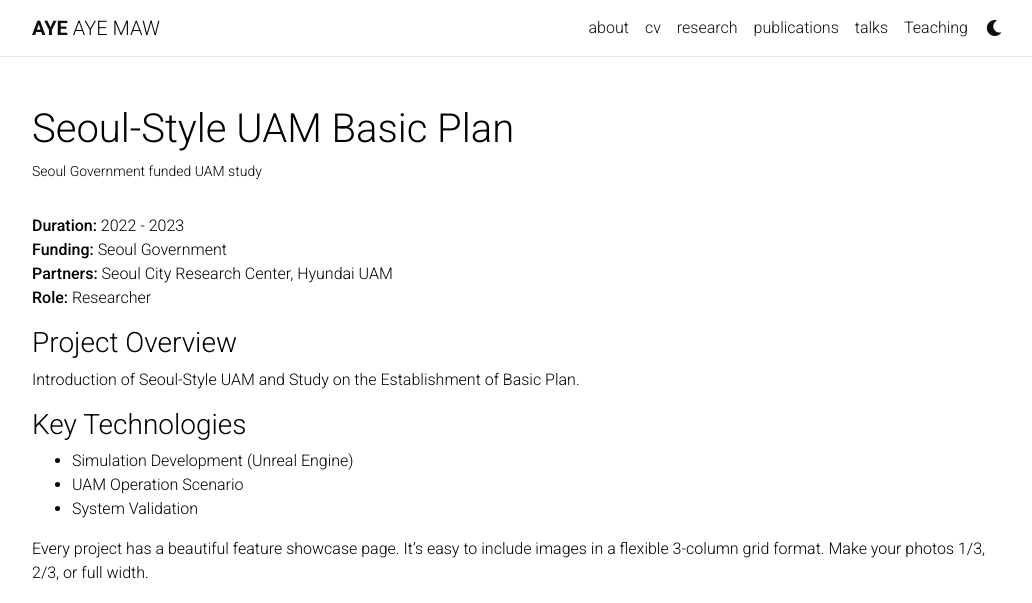
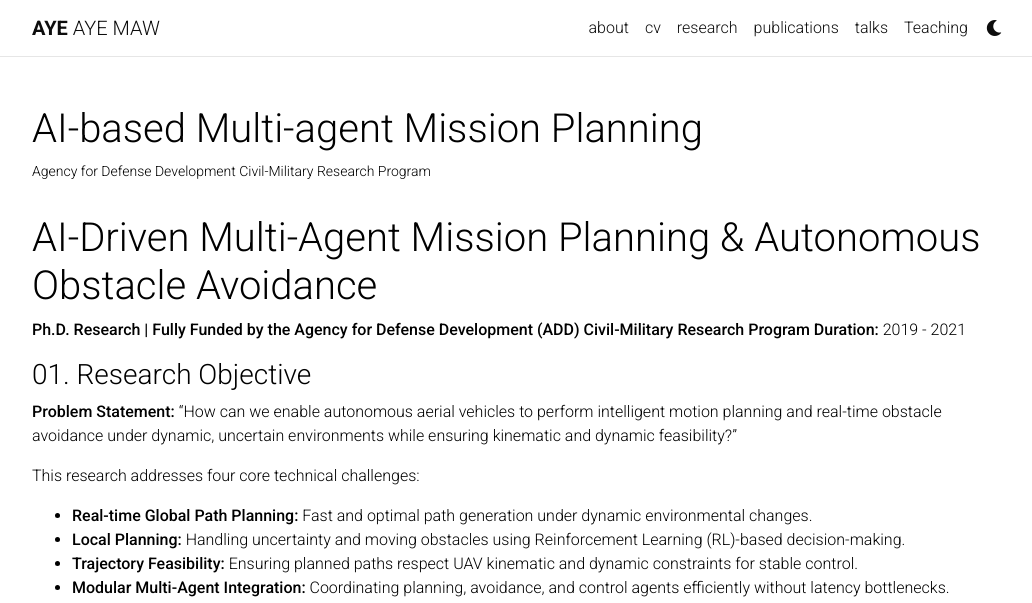
Before and after one commit to miayemaw/miayemaw.github.io, a Jekyll site: the page built from _projects/3_project.md, in a window 1280 px wide and 1400 px high. Shown: the top 603 px of the window, without its empty margins (123-1155 px from the left). Built offline with Jekyll 4.4.1, drawn with Linux system fonts in a browser that asks for light colours; full-size pictures stand in for the smaller copies a plugin makes; comment, search, counter and statistics services are not loaded; a style sheet for code colours, icons or effects is not loaded; some of the changed text lies outside the part shown.

Commit message:
project 3 updated

````diff
--- a/_projects/3_project.md
+++ b/_projects/3_project.md
@@ -1,93 +1,60 @@
 ---
 layout: page
-title: Seoul-Style UAM Basic Plan
-description: Seoul Government funded UAM study
-img: assets/img/7.jpg
-importance: 3
+title: AI-based Multi-agent Mission Planning
+description: Agency for Defense Development Civil-Military Research Program
+img: assets/img/4.jpg
+importance: 5
 category: work
 ---
 
-**Duration:** 2022 - 2023
-**Funding:** Seoul Government
-**Partners:** Seoul City Research Center, Hyundai UAM
-**Role:** Researcher
+# AI-Driven Multi-Agent Mission Planning & Autonomous Obstacle Avoidance
+**Ph.D. Research | Fully Funded by the Agency for Defense Development (ADD) Civil-Military Research Program**
+**Duration:** 2019 - 2021
 
-### Project Overview
-Introduction of Seoul-Style UAM and Study on the Establishment of Basic Plan.
+### 01. Research Objective
+**Problem Statement:** "How can we enable autonomous aerial vehicles to perform intelligent motion planning and real-time obstacle avoidance under dynamic, uncertain environments while ensuring kinematic and dynamic feasibility?"
 
-### Key Technologies
-- Simulation Development (Unreal Engine)
-- UAM Operation Scenario
-- System Validation
+This research addresses four core technical challenges:
+* **Real-time Global Path Planning:** Fast and optimal path generation under dynamic environmental changes.
+* **Local Planning:** Handling uncertainty and moving obstacles using Reinforcement Learning (RL)-based decision-making.
+* **Trajectory Feasibility:** Ensuring planned paths respect UAV kinematic and dynamic constraints for stable control.
+* **Modular Multi-Agent Integration:** Coordinating planning, avoidance, and control agents efficiently without latency bottlenecks.
 
-Every project has a beautiful feature showcase page.
-It's easy to include images in a flexible 3-column grid format.
-Make your photos 1/3, 2/3, or full width.
+**Overall System Architecture:**
 
-To give your project a background in the portfolio page, just add the img tag to the front matter like so:
+![Overall System Architecture](assets/img/4.jpg)
+*Figure 1: Modular Multi-Agent Framework integrating Path Planning, Obstacle Avoidance, and System Monitoring.*
 
-    ---
-    layout: page
-    title: project
-    description: a project with a background image
-    img: /assets/img/12.jpg
-    ---
+---
 
-<div class="row">
-    <div class="col-sm mt-3 mt-md-0">
-        {% include figure.html path="assets/img/1.jpg" title="example image" class="img-fluid rounded z-depth-1" %}
-    </div>
-    <div class="col-sm mt-3 mt-md-0">
-        {% include figure.html path="assets/img/3.jpg" title="example image" class="img-fluid rounded z-depth-1" %}
-    </div>
-    <div class="col-sm mt-3 mt-md-0">
-        {% include figure.html path="assets/img/5.jpg" title="example image" class="img-fluid rounded z-depth-1" %}
-    </div>
-</div>
-<div class="caption">
-    Caption photos easily. On the left, a road goes through a tunnel. Middle, leaves artistically fall in a hipster photoshoot. Right, in another hipster photoshoot, a lumberjack grasps a handful of pine needles.
-</div>
-<div class="row">
-    <div class="col-sm mt-3 mt-md-0">
-        {% include figure.html path="assets/img/5.jpg" title="example image" class="img-fluid rounded z-depth-1" %}
-    </div>
-</div>
-<div class="caption">
-    This image can also have a caption. It's like magic.
-</div>
+### 02. Technical Novelty: iADA* & RL Integration
 
-You can also put regular text between your rows of images.
-Say you wanted to write a little bit about your project before you posted the rest of the images.
-You describe how you toiled, sweated, *bled* for your project, and then... you reveal its glory in the next row of images.
+#### **Global Path Planning (iADA*)**
+* Developed the **iADA*** algorithm, featuring minimum-cost calculation and optimized memory usage.
+* Introduced a **"virtual wall"** feature to manage C-space obstacles effectively.
 
+![iADA Flowchart](assets/img/4_2.jpg) ![iADA Demo](assets/img/4_3.gif)
+*Left: iADA* Algorithm logic. Right: Real-time replanning performance.*
 
-<div class="row justify-content-sm-center">
-    <div class="col-sm-8 mt-3 mt-md-0">
-        {% include figure.html path="assets/img/6.jpg" title="example image" class="img-fluid rounded z-depth-1" %}
-    </div>
-    <div class="col-sm-4 mt-3 mt-md-0">
-        {% include figure.html path="assets/img/11.jpg" title="example image" class="img-fluid rounded z-depth-1" %}
-    </div>
-</div>
-<div class="caption">
-    You can also have artistically styled 2/3 + 1/3 images, like these.
-</div>
+#### **Local Planning (DQN-based RL)**
+* Integrated a **DQN-based local planner** for collision avoidance in dynamic environments.
+* Combined perception with **UAV flight dynamics** (Translational/Rotational) for physically feasible trajectories.
 
+![DQN Architecture](assets/img/4_4.jpg)
+*Detailed DQN network architecture and UAV dynamic constraints.*
 
-The code is simple.
-Just wrap your images with `<div class="col-sm">` and place them inside `<div class="row">` (read more about the <a href="https://getbootstrap.com/docs/4.4/layout/grid/">Bootstrap Grid</a> system).
-To make images responsive, add `img-fluid` class to each; for rounded corners and shadows use `rounded` and `z-depth-1` classes.
-Here's the code for the last row of images above:
+---
 
-{% raw %}
-```html
-<div class="row justify-content-sm-center">
-    <div class="col-sm-8 mt-3 mt-md-0">
-        {% include figure.html path="assets/img/6.jpg" title="example image" class="img-fluid rounded z-depth-1" %}
-    </div>
-    <div class="col-sm-4 mt-3 mt-md-0">
-        {% include figure.html path="assets/img/11.jpg" title="example image" class="img-fluid rounded z-depth-1" %}
-    </div>
-</div>
-```
-{% endraw %}
+### 03. Performance & Results
+* **Speed:** iADA* achieved a total planning time of **15.16ms**, significantly faster than D* Lite.
+* **Reliability:** The iADA*-RL system reached a **94% success rate** in dynamic environments.
+
+![Results Image](assets/img/4_5.gif) ![Results GIF](assets/img/4_6.gif)
+*Simulation validation using AirSim and Unreal Engine 4.*
+
+---
+
+### 04. Future Extensions & Impact
+* **MUM-T:** Building Collaboration Mission Planning for Manned-Unmanned Teaming.
+* **UAM:** Extending frameworks for cooperative Urban Air Mobility operations.
+* **Real-world Deployment:** Energy-aware planning for embedded UAV platforms.
````
Also changed, not shown: _projects/5_project.md (+14 -11 lines), _projects/6_project.md (+12 -14 lines), assets/img/4_1.jpg (added), assets/img/4_2.jpg (added), assets/img/4_3.gif (added), assets/img/4_4.jpg (added), assets/img/4_5.gif (added), 1 other file.
